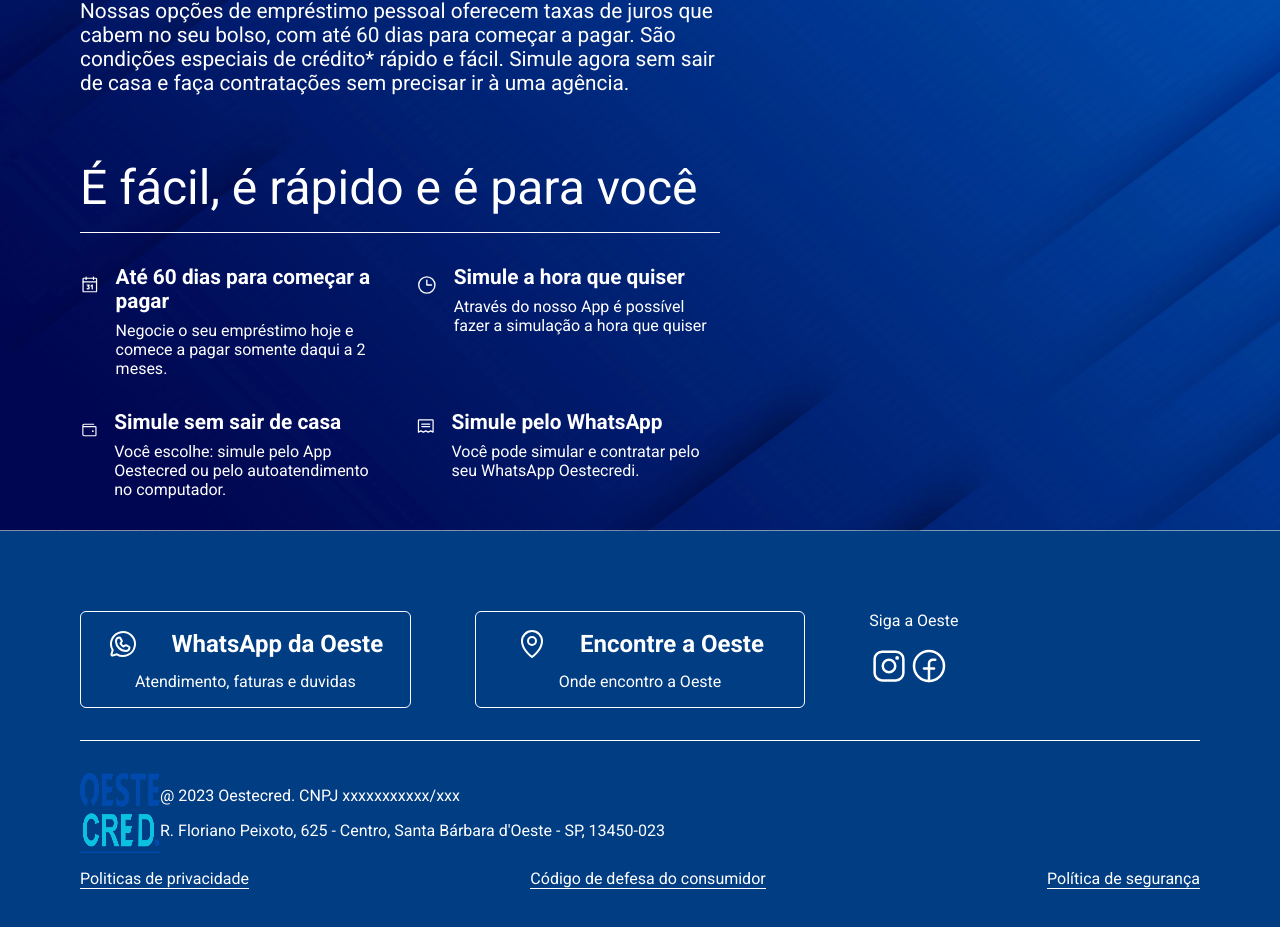
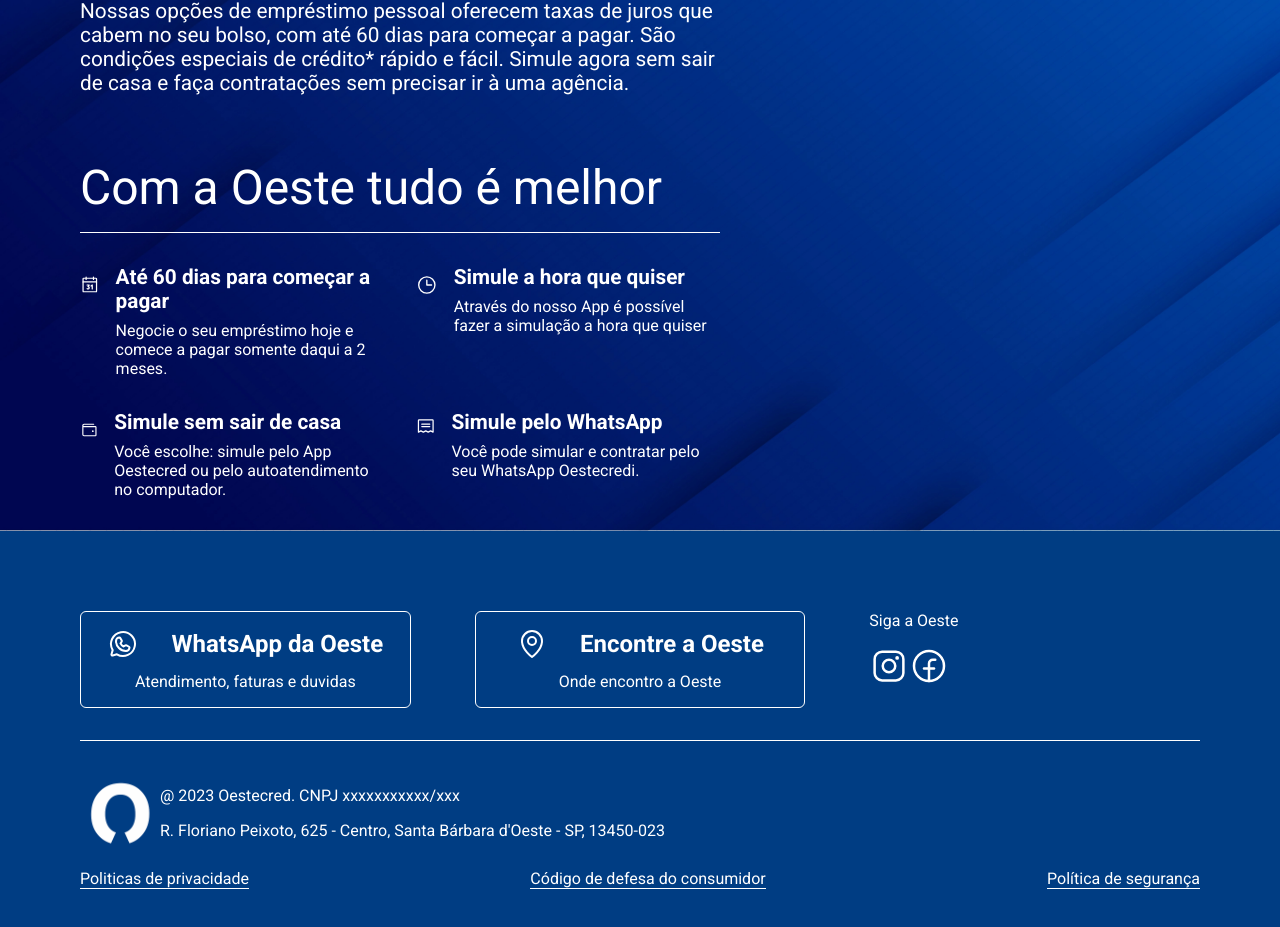
Before and after one commit to Catalendas/Oeste_financeira, a React (Vite) app: page / in a window 1280 px wide. Shown: the part 1390-2317 px from the top of the page. Built offline with nearby package versions, Linux system fonts and the light colour scheme.

Commit message:
build again

```diff
--- a/src/Pages/Home/Components/AboutForyou/index.tsx
+++ b/src/Pages/Home/Components/AboutForyou/index.tsx
@@ -13,7 +13,7 @@
                     </TextContainer>
 
                     <SimulationOptions>
-                        <h2>É fácil, é rápido e é para você</h2>
+                        <h2>Com a Oeste tudo é melhor</h2>
                         <div>
                             <Options>
                                 <Calendar size={40}  />
--- a/src/Pages/Home/Components/AboutForyou/styled.ts
+++ b/src/Pages/Home/Components/AboutForyou/styled.ts
@@ -11,6 +11,11 @@
     flex-direction: column;
     padding: 2rem 0;
     font-size: 1.3rem;
+
+    > div {
+        display: flex;
+        flex-direction: column;
+    }
 
 
 
--- a/src/components/Footer/index.tsx
+++ b/src/components/Footer/index.tsx
@@ -1,6 +1,6 @@
 import { FacebookLogo, InstagramLogo, MapPin, WhatsappLogo } from "phosphor-react";
 import { BussinesInformation, ContactComponent, FooterContainer, FooterContent, FooterDirectSecuryt, FooterLinks, SocialLinks } from "./styled";
-import Logo from "../../assets/logo.png"
+import Logo from "../../assets/logo-icon.png"
 import { NavLink } from "react-router-dom";
 
 export function Footer() {
--- a/src/components/Simulator/index.tsx
+++ b/src/components/Simulator/index.tsx
@@ -11,7 +11,6 @@
     Results,
     ButtonSimulator
 } from "./styled";
-import girl from "../../assets/girlsimulation.webp"
 import { priceFormatter } from "../../utils/formatedMoney";
 import * as AlertDialog from "@radix-ui/react-alert-dialog"
 import { RegisterModal } from "./registerModal";
--- a/tsconfig.json
+++ b/tsconfig.json
@@ -12,7 +12,7 @@
     "module": "ESNext",
     "moduleResolution": "Node",
     "resolveJsonModule": true,
-    "isolatedModules": true,
+    "isolatedModules": false,
     "noEmit": true,
     "jsx": "react-jsx"
   },
```
